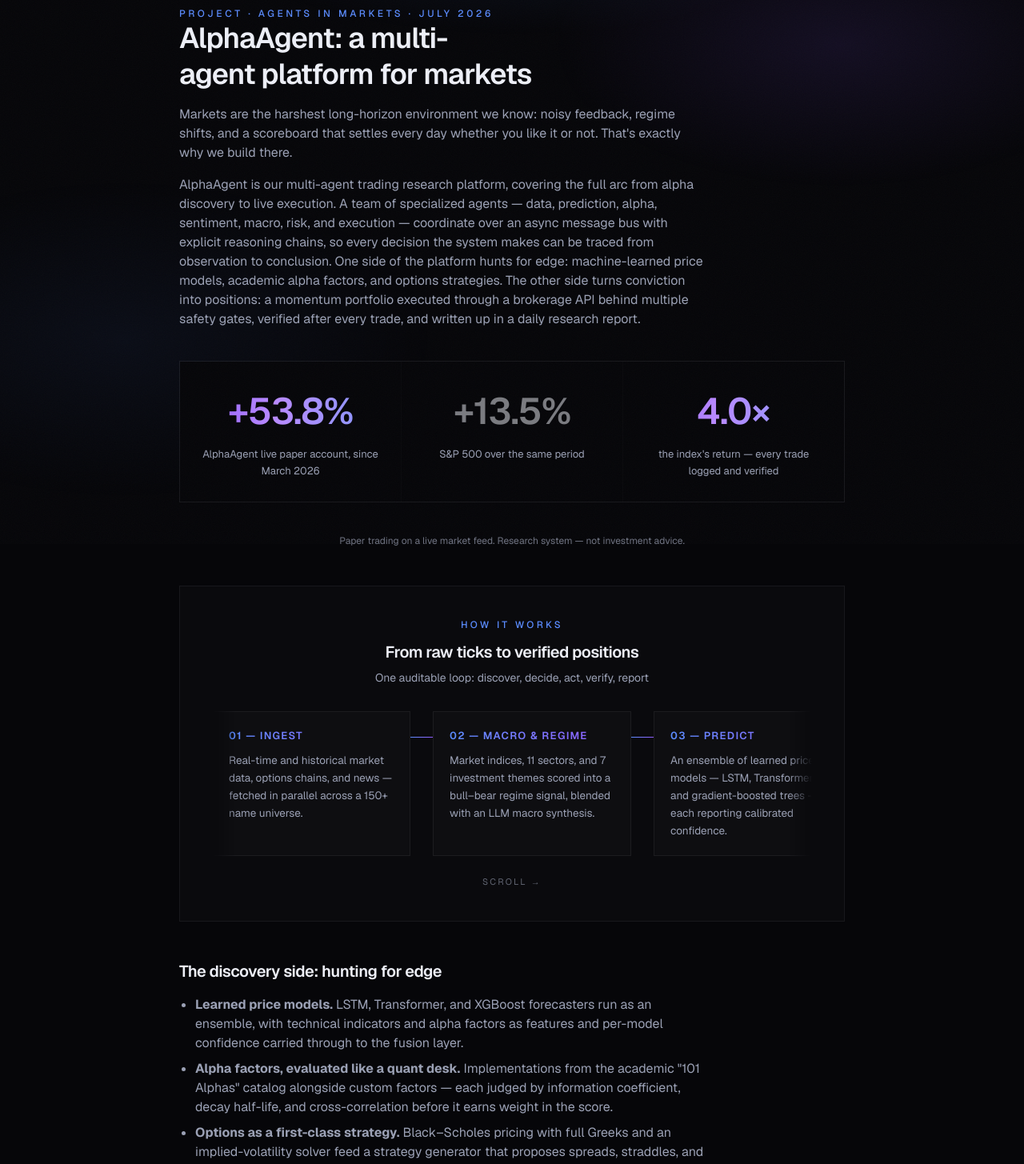
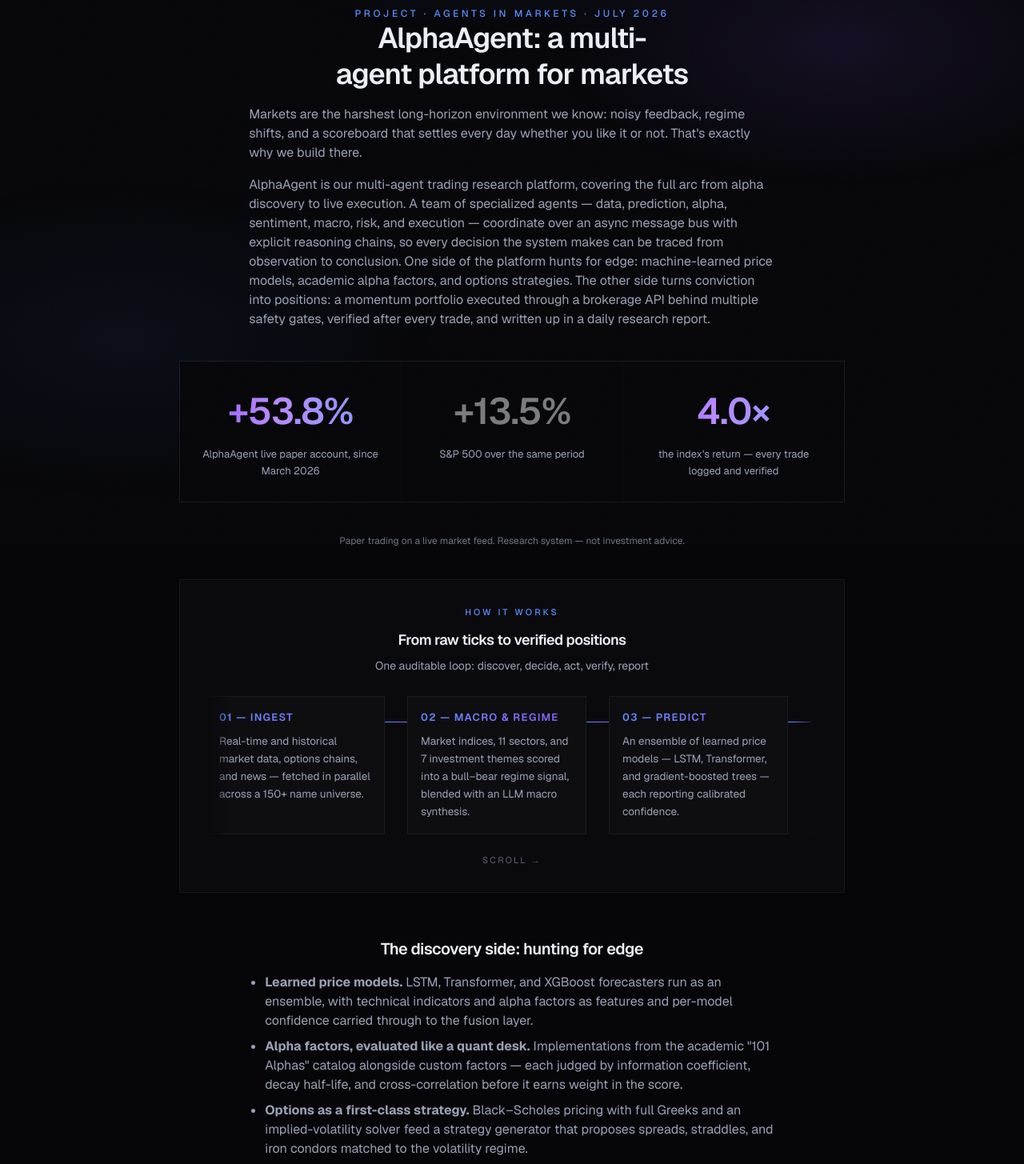
Before and after one commit to r2m-ai/r2m-site, a Next.js app: page /research/alpha-agent in a window 1280 px wide. Shown: the part 120-1575 px from the top of the page at 80% size. Built offline with nearby package versions, Linux system fonts and the light colour scheme.

Commit message:
Post typography: center text columns and headings, slim down posters

```diff
--- a/src/app/research/alpha-agent/page.mdx
+++ b/src/app/research/alpha-agent/page.mdx
@@ -8,7 +8,7 @@
 
 <div className="mx-auto max-w-[880px] px-6 py-16">
 
-<p className="text-xs font-medium uppercase tracking-[0.3em] text-accent">Project · Agents in markets · July 2026</p>
+<p className="text-center text-xs font-medium uppercase tracking-[0.3em] text-accent">Project · Agents in markets · July 2026</p>
 
 # AlphaAgent: a multi-agent platform for markets
 
--- a/src/app/research/latent-feed/page.mdx
+++ b/src/app/research/latent-feed/page.mdx
@@ -8,7 +8,7 @@
 
 <div className="mx-auto max-w-[880px] px-6 py-16">
 
-<p className="text-xs font-medium uppercase tracking-[0.3em] text-accent">Project · Signal &amp; memory · July 2026</p>
+<p className="text-center text-xs font-medium uppercase tracking-[0.3em] text-accent">Project · Signal &amp; memory · July 2026</p>
 
 # LatentFeed: a daily signal from the AI firehose
 
--- a/src/app/research/scholar-loop/page.mdx
+++ b/src/app/research/scholar-loop/page.mdx
@@ -8,7 +8,7 @@
 
 <div className="mx-auto max-w-[880px] px-6 py-16">
 
-<p className="text-xs font-medium uppercase tracking-[0.3em] text-accent">Project · Autonomous research · July 2026</p>
+<p className="text-center text-xs font-medium uppercase tracking-[0.3em] text-accent">Project · Autonomous research · July 2026</p>
 
 # ScholarLoop: an autonomous research loop that can't grade its own homework
 
--- a/src/components/PipelinePoster.tsx
+++ b/src/components/PipelinePoster.tsx
@@ -18,12 +18,12 @@
   stages: Stage[];
 }) {
   return (
-    <figure className="card my-12 p-6 sm:p-10">
-      <figcaption className="mb-8 text-center">
-        <p className="text-xs font-medium uppercase tracking-[0.28em] text-accent">
+    <figure className="card my-10 p-5 sm:p-8">
+      <figcaption className="mb-7 text-center">
+        <p className="text-[11px] font-medium uppercase tracking-[0.28em] text-accent">
           How it works
         </p>
-        <p className="mt-3 text-xl font-semibold tracking-tight">{title}</p>
+        <p className="mt-3 text-lg font-semibold tracking-tight">{title}</p>
         {subtitle ? (
           <p className="mt-2 text-sm text-muted">{subtitle}</p>
         ) : null}
@@ -32,7 +32,7 @@
       <div className="poster-strip">
         {stages.map((s, i) => (
           <div key={s.label} className="flex shrink-0 snap-start">
-            <div className="w-[248px] shrink-0 border border-line-soft bg-white/[0.02] p-5">
+            <div className="w-[224px] shrink-0 border border-line-soft bg-white/[0.02] p-4">
               <p className="bg-gradient-to-r from-accent to-accent-2 bg-clip-text text-[13px] font-semibold uppercase tracking-[0.1em] text-transparent">
                 {String(i + 1).padStart(2, "0")} — {s.label}
               </p>
--- a/src/mdx-components.tsx
+++ b/src/mdx-components.tsx
@@ -3,17 +3,22 @@
 const components: MDXComponents = {
   h1: (props) => (
     <h1
-      className="max-w-[24ch] text-balance text-3xl font-semibold leading-tight tracking-tight sm:text-4xl"
+      className="mx-auto max-w-[26ch] text-balance text-center text-3xl font-semibold leading-tight tracking-tight sm:text-4xl"
       {...props}
     />
   ),
   h2: (props) => (
-    <h2 className="mt-12 text-xl font-semibold tracking-tight" {...props} />
+    <h2
+      className="mx-auto mt-14 max-w-[62ch] text-balance text-center text-xl font-semibold tracking-tight"
+      {...props}
+    />
   ),
-  p: (props) => <p className="mt-4 max-w-[62ch] text-muted" {...props} />,
+  p: (props) => (
+    <p className="mx-auto mt-4 max-w-[62ch] text-muted" {...props} />
+  ),
   ul: (props) => (
     <ul
-      className="mt-4 max-w-[62ch] list-disc space-y-2 pl-5 text-muted"
+      className="mx-auto mt-4 max-w-[62ch] list-disc space-y-2 pl-5 text-muted"
       {...props}
     />
   ),
```
